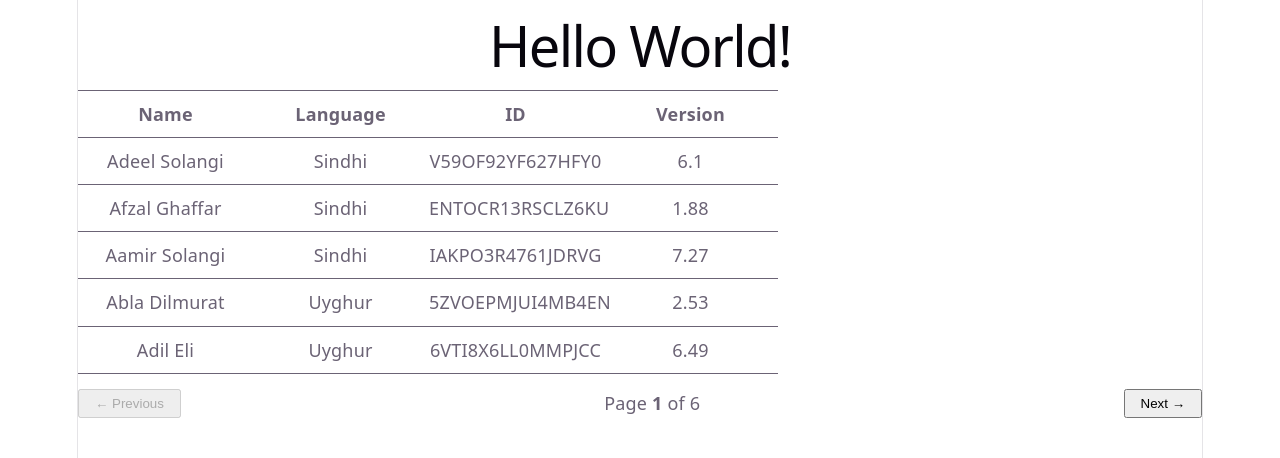
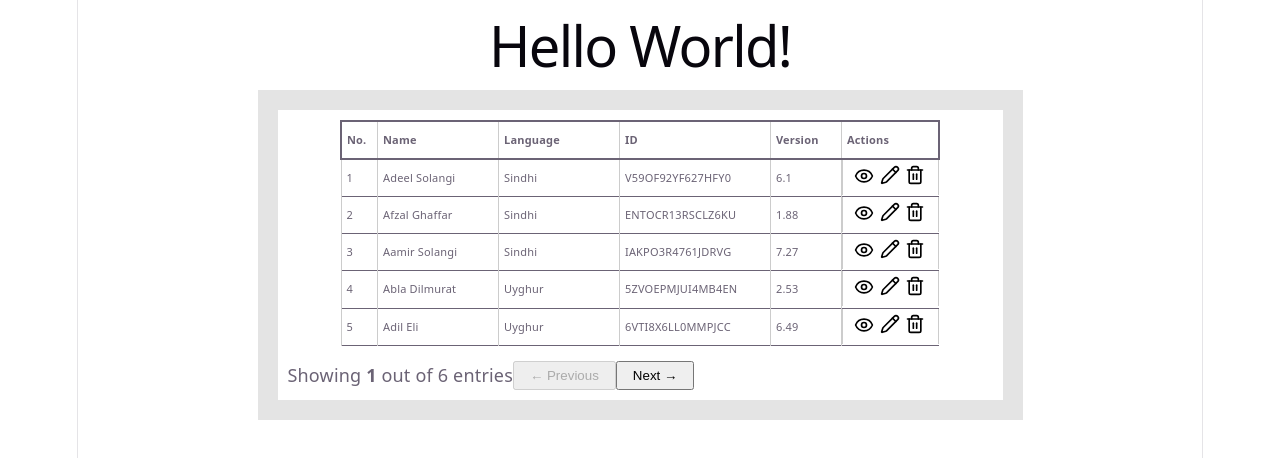
Before and after one commit to FatimahZahra30/edesk-task, a React (Vite) app in the folder my-react-app/: page / in a window 1280 px wide. Shown: the top 458 px of the page. Built offline with nearby package versions, Linux system fonts and the light colour scheme.

Commit message:
Add action icons

```diff
--- a/my-react-app/package.json
+++ b/my-react-app/package.json
@@ -10,6 +10,7 @@
     "preview": "vite preview"
   },
   "dependencies": {
+    "lucide-react": "^1.59.0",
     "react": "^19.2.8",
     "react-dom": "^19.2.8"
   },
--- a/my-react-app/src/components/DataTable.css
+++ b/my-react-app/src/components/DataTable.css
@@ -1,8 +1,33 @@
+.table-outer-container {
+    margin: 0 auto;
+    width: 725px;
+    max-width: 100%;
+    background-color: rgb(228, 228, 228);
+    padding: 20px;
+}
+
+.table-container {
+    margin: 0 auto;
+    width: 705px;
+    max-width: 100%;
+    background-color: white;
+    padding: 10px;
+}
+
 table {
-    width: 700px;
+    margin: 0 auto;
+    width: 600px;
+    max-width: 100%;
     background-color: white;
     border-collapse: collapse;
     table-layout: fixed;
+    text-align: left;
+    font-size: 11px;
+    padding: 0;
+}
+
+.pagenation{
+    margin: 0 auto;
 }
 
 tr {
@@ -11,6 +36,58 @@ tr {
 }
 
 td, th {
-    padding-top: 10px;
-    padding-bottom: 10px;
+    padding: 5px;
+    border-right: 1px solid #ccc;
+    border-left: 1px solid #ccc;
 }
+
+th:nth-child(1),
+td:nth-child(1) {
+    width: 25px;
+}
+
+th:nth-child(2),
+td:nth-child(2) {
+    width: 110px;
+}
+
+th:nth-child(3),
+td:nth-child(3) {
+    width: 110px;
+}
+
+th:nth-child(4),
+td:nth-child(4) {
+    width: 140px;
+}
+
+th:nth-child(5),
+td:nth-child(5) {
+    width: 60px;
+}
+
+.header-line {
+    border: solid;
+    border-width: 2px;
+}
+
+.action-items svg {
+    width: 20px;
+    height: 20px;
+    color: black;
+}
+
+.action-items {
+    display: flex;
+    flex-direction: row;
+}
+
+.view-button {
+    background-color: transparent;
+    background: transparent;
+    border: none;
+}
+
+.pencil-icon {
+    margin-right: 5px;
+}
--- a/my-react-app/src/components/DataTable.jsx
+++ b/my-react-app/src/components/DataTable.jsx
@@ -1,5 +1,6 @@
 import userData from '../data.json';
 import { useState } from 'react';
+import { Trash, Pencil, Eye } from 'lucide-react';
 import './DataTable.css';
 
 function DataTable() {
@@ -25,27 +26,38 @@ function DataTable() {
   };
 
     const DisplayData=currentRows.map(
-        (info)=>{
+        (info, index)=>{
             return(
-                <tr>
+                <tr key={index}>
+                    <td>{indexOfFirstRow + index + 1}</td>
                     <td>{info.name}</td>
                     <td>{info.language}</td>
                     <td>{info.id}</td>
                     <td>{info.version}</td>
+                    <td className="action-items">
+                        <button className='view-button'>
+                            <Eye />
+                        </button>
+                        <Pencil className='pencil-icon'/>
+                        <Trash />
+                    </td>
                 </tr>
             )
         }
     )
 
   return(
-        <div>
-            <table class="table">
+        <div className="table-outer-container">
+            <div className="table-container">
+                <table className="table">
                     <thead>
-                    <tr>
+                        <tr className="header-line">
+                        <th>No.</th>
                         <th>Name</th>
                         <th>Language</th>
                         <th>ID</th>
                         <th>Version</th>
+                        <th>Actions</th>
                         </tr>
                     </thead>
                     <tbody>
@@ -53,7 +65,10 @@ function DataTable() {
                     </tbody>
                 </table>
 
-            <div style={{ display: 'flex', justifyContent: 'space-between', alignItems: 'center', marginTop: '15px' }}>
+                <div className="pagenation" style={{ display: 'flex', alignItems: 'center', marginTop: '15px' }}>
+
+                    <span>Showing <strong>{currentPage}</strong> out of {totalPages} entries</span>
+
                     <button
                     onClick={handlePrev}
                     disabled={currentPage === 1}
@@ -61,8 +76,6 @@ function DataTable() {
                     >
                     ← Previous
                     </button>
-
-                <span>Page <strong>{currentPage}</strong> of {totalPages}</span>
 
                     <button
                     onClick={handleNext}
@@ -73,6 +86,7 @@ function DataTable() {
                     </button>
                 </div>
             </div>
+        </div>
     );
 }
 
--- a/package.json
+++ b/package.json
@@ -1,6 +1,7 @@
 {
   "dependencies": {
     "@mui/x-data-grid-premium": "^8.29.5",
+    "lucide-react": "^1.59.0",
     "react": "^19.3.1",
     "react-dom": "^19.3.1"
   }
```
Also changed, not shown: 2 other files (tests, documents, lock files or other folders). Lines whose indentation alone changed are shown as unchanged.
